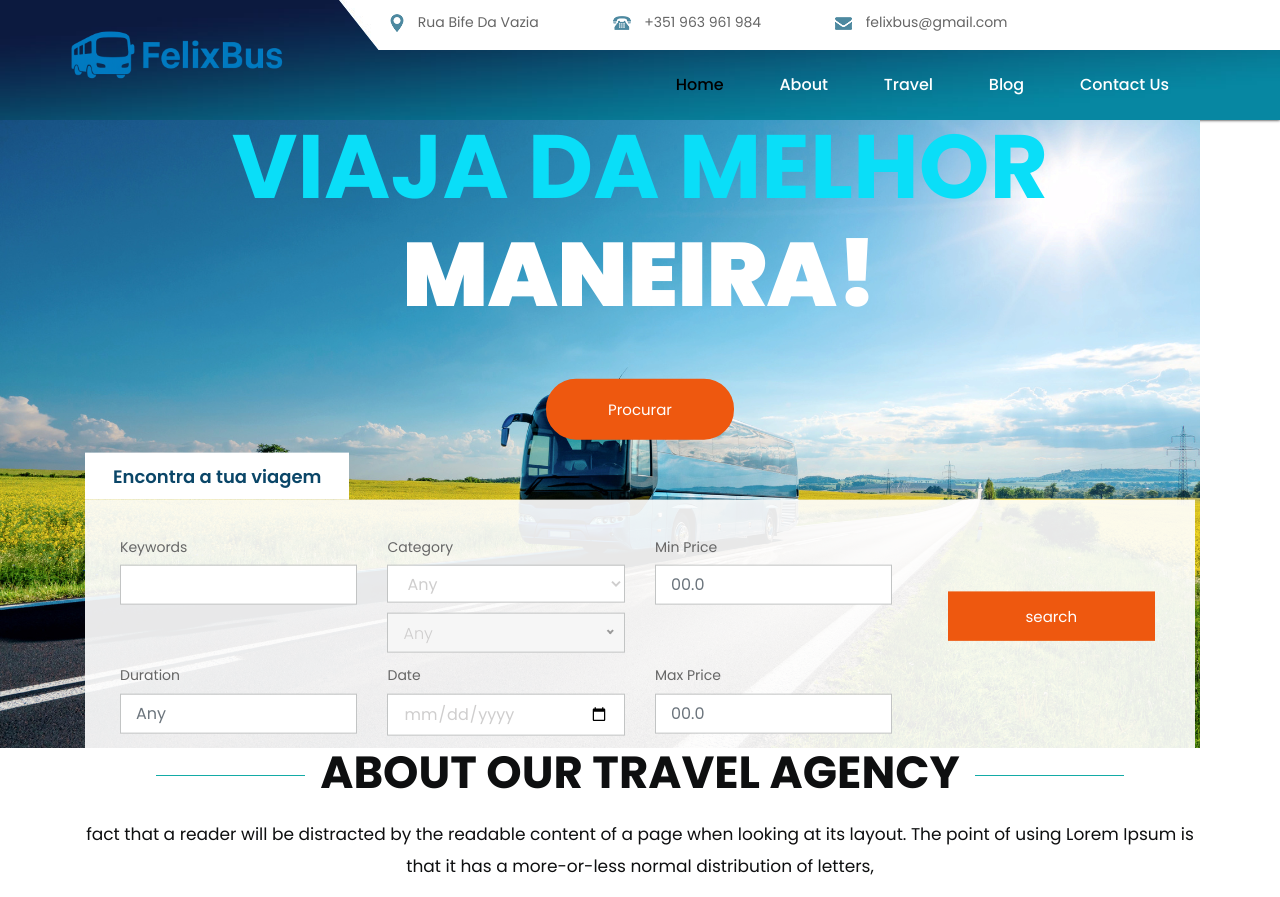
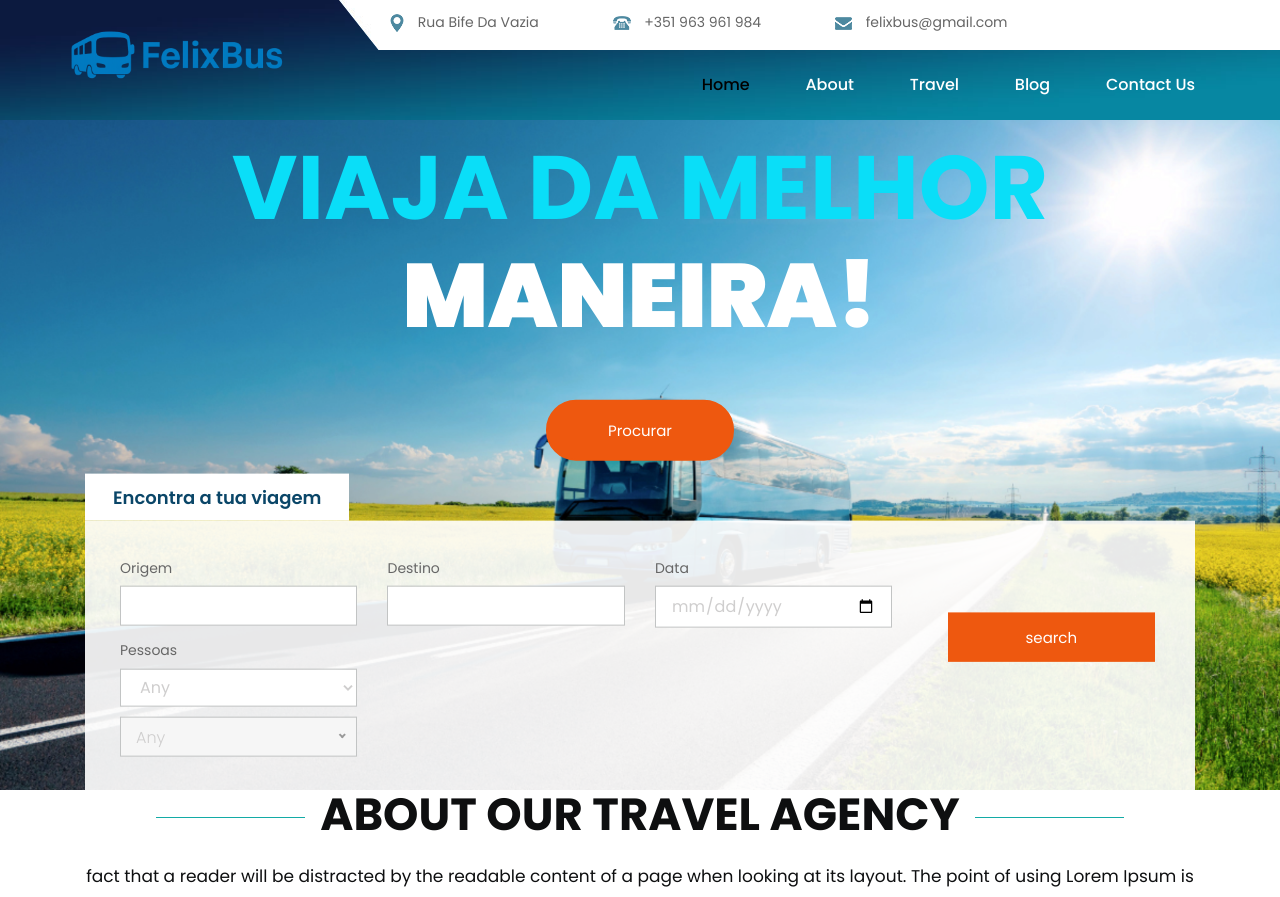
Before and after one commit to Hkmartimxp6/LPI, a PHP site: page / in a window 1280 px wide. Shown: the top 897 px of the page. Run offline with PHP 8.4, Linux system fonts and the light colour scheme; some libraries are stand-ins or nearby versions.

Commit message:
pessoas duplicado

```diff
--- a/TEMPLATE LPI/css/style.css
+++ b/TEMPLATE LPI/css/style.css
@@ -1084,7 +1084,7 @@ ul.top_icon li a {
 }
 
 
-}
+
 .main-menu ul li:last-child a {
      padding-right: 0;
 }
--- a/TEMPLATE LPI/index.html
+++ b/TEMPLATE LPI/index.html
@@ -100,34 +100,29 @@
                            <div class="col-md-9">
                               <div class="row">
                                  <div class="col-xl-4 col-lg-4 col-md-4 col-sm-6 col-12">
-                                    <label >Keywords</label>
+                                    <label >Origem</label>
                                     <input class="form-control" placeholder="" type="text" name="">
                                  </div>
                                  <div class="col-xl-4 col-lg-4 col-md-4 col-sm-6 col-12">
-                                    <label >Category</label>
-                                    <select class="form-control" name="Any">
+                                    <label >Destino</label>
+                                    <input class="form-control" type="text" name="">
+                                 </div>
+
+                                 <div class="col-xl-4 col-lg-4 col-md-4 col-sm-6 col-12">
+                                    <label >Data</label>
+                                    <input class="form-control" placeholder="Any" type="date" name="Any">
+                                 </div>
+
+                                 <div class="col-xl-4 col-lg-4 col-md-4 col-sm-6 col-12">
+                                    <label >Pessoas</label>
+                                    <select class="form-control" name="">
                                        <option>Any</option>
                                        <option>Option 1</option>
                                        <option>Option 2</option>
                                        <option>Option 3</option>
                                     </select>
                                  </div>
-                                 <div class="col-xl-4 col-lg-4 col-md-4 col-sm-6 col-12">
-                                    <label >Min Price</label>
-                                    <input class="form-control" placeholder="00.0" type="text" name="00.0">
-                                 </div>
-                                 <div class="col-xl-4 col-lg-4 col-md-4 col-sm-6 col-12">
-                                    <label >Duration</label>
-                                    <input class="form-control" placeholder="Any" type="text" name="Any">
-                                 </div>
-                                 <div class="col-xl-4 col-lg-4 col-md-4 col-sm-6 col-12">
-                                    <label >Date</label>
-                                    <input class="form-control" placeholder="Any" type="date" name="Any">
-                                 </div>
-                                 <div class="col-xl-4 col-lg-4 col-md-4 col-sm-6 col-12">
-                                    <label >Max Price</label>
-                                    <input class="form-control" placeholder="00.0" type="text" name="00.0">
-                                 </div>
+
                               </div>
                            </div>
                            <div class="col-xl-3 col-lg-3 col-md-3 col-sm-12 col-12">
```
Also changed, not shown: TEMPLATE LPI/images/banner.png.
